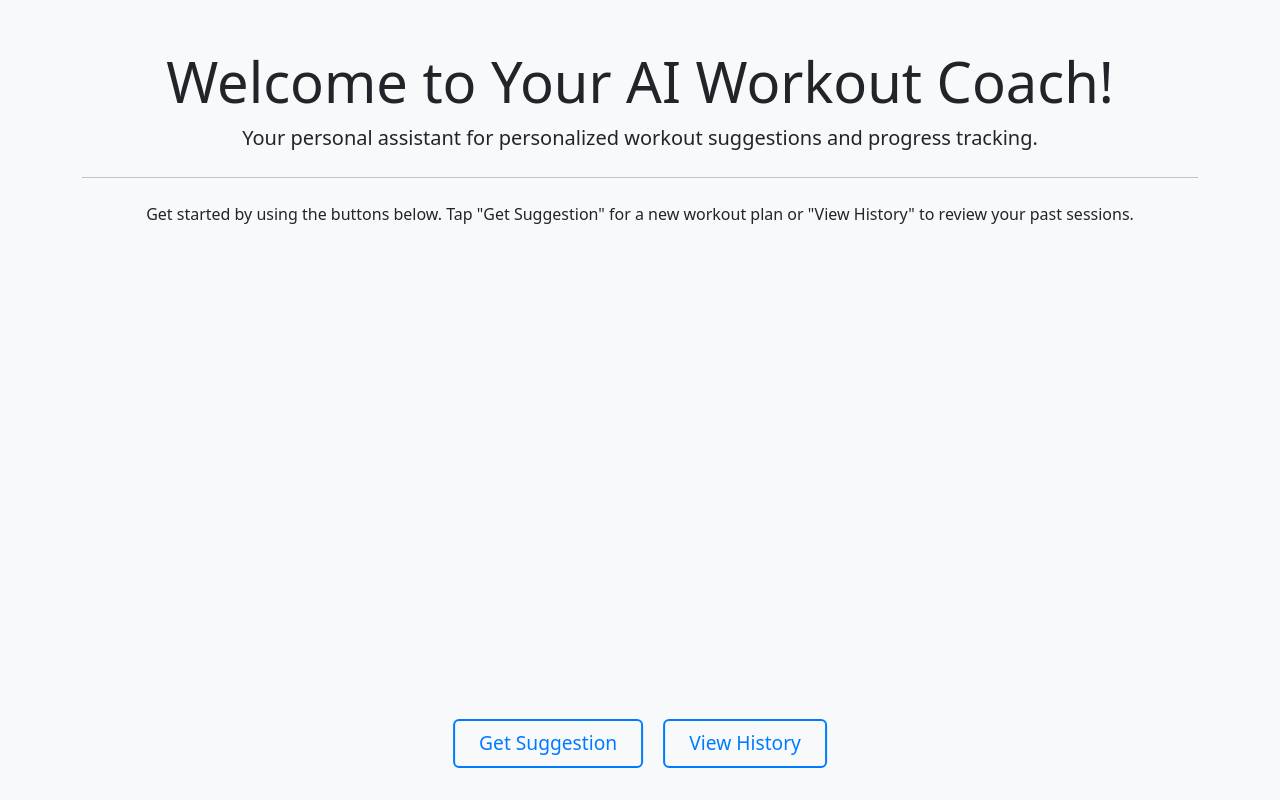
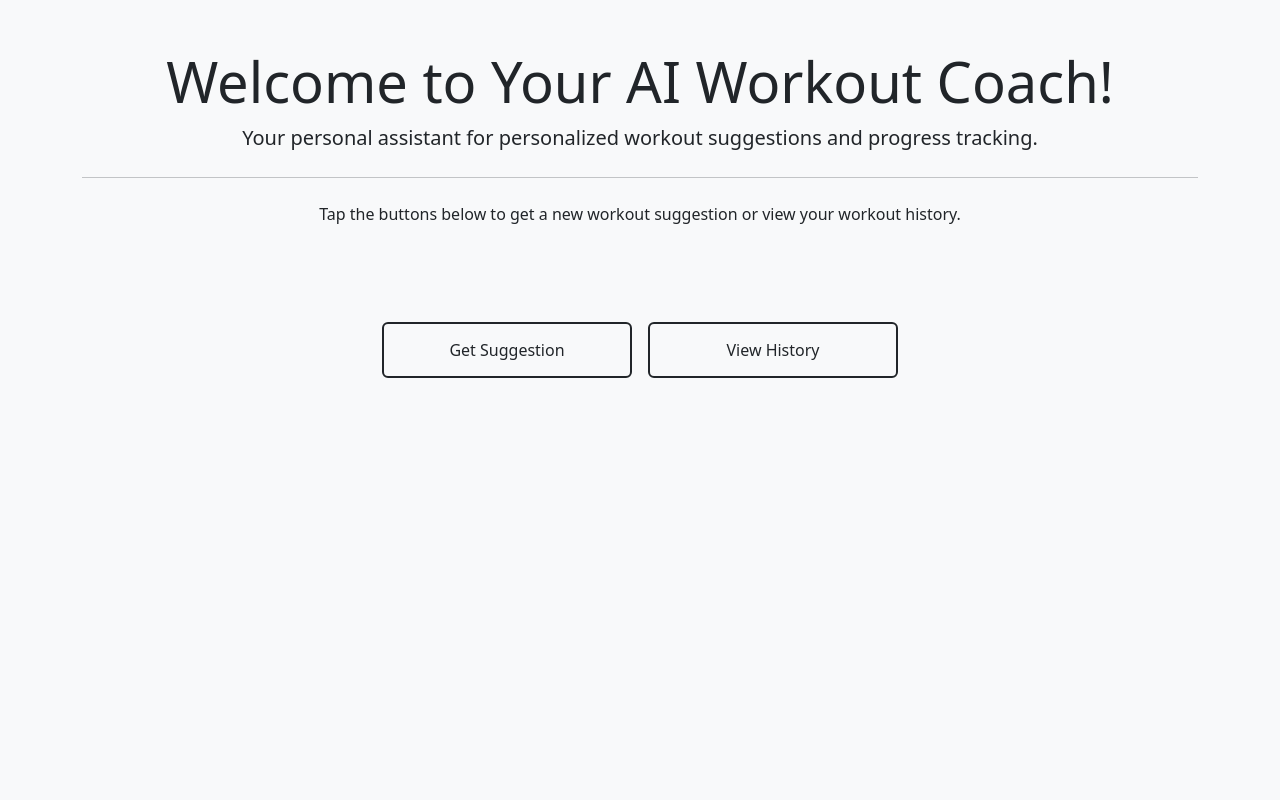
Before and after one commit to pangeafate/ai-workout-coach, a Flask app: page / in a window 1280 px wide. Run offline with Flask 3, Linux system fonts and the light colour scheme.

Commit message:
Update suggestion template with improved modern visuals for production

```diff
--- a/templates/index.html
+++ b/templates/index.html
@@ -5,31 +5,54 @@
     <!-- Ensure proper scaling on mobile devices -->
     <meta name="viewport" content="width=device-width, initial-scale=1.0">
     <title>AI Workout Coach - Home</title>
-    <!-- Bootstrap CSS (without integrity attribute for testing) -->
+    <!-- Bootstrap CSS from CDN (without integrity attributes for testing) -->
     <link href="https://cdn.jsdelivr.net/npm/bootstrap@5.3.0/dist/css/bootstrap.min.css" rel="stylesheet" crossorigin="anonymous">
     <style>
       body {
         background-color: #f8f9fa;
+        color: #212529; /* default text color */
       }
-      /* Minimalistic button style */
-      .btn-minimal {
-        background-color: transparent;
-        border: 2px solid #007bff;
-        color: #007bff;
-        font-size: 1.2rem;
-        padding: 0.5rem 1.5rem;
+      /* Custom responsive button style with explicit color settings */
+      .custom-btn {
+        display: flex;
+        align-items: center;
+        justify-content: center;
+        width: 20vw;
+        height: 7vh;
+        min-width: 150px;
+        min-height: 45px;
+        max-width: 250px;
+        max-height: 60px;
+        color: #212529;                 /* explicitly set text color */
+        border: 2px solid #212529;       /* explicitly set border color */
+        text-decoration: none;
+        font-size: 1rem;
         transition: background-color 0.3s ease, color 0.3s ease;
       }
-      .btn-minimal:hover {
-        background-color: #007bff;
-        color: #fff;
+      .custom-btn:hover {
+        background-color: #212529; /* dark background */
+        color: #fff;             /* white text on hover */
       }
-      /* Fixed container for the bottom buttons */
-      .bottom-buttons {
-        position: fixed;
-        bottom: 2rem;
-        left: 50%;
-        transform: translateX(-50%);
+      /* Container for the buttons with increased vertical spacing */
+      .buttons-container {
+        margin: 6rem 0;
+      }
+      /* On smaller screens, stack buttons vertically */
+      @media (max-width: 768px) {
+        .buttons-container {
+          display: flex;
+          flex-direction: column;
+          gap: 1rem;
+          align-items: center;
+        }
+      }
+      /* On larger screens, align buttons horizontally with a gap */
+      @media (min-width: 769px) {
+        .buttons-container {
+          display: flex;
+          justify-content: center;
+          gap: 1rem;
+        }
       }
     </style>
   </head>
@@ -43,18 +66,17 @@
         </p>
         <hr class="my-4">
         <p>
-          Get started by using the buttons below. Tap "Get Suggestion" for a new workout plan or "View History" to review your past sessions.
+          Tap the buttons below to get a new workout suggestion or view your workout history.
         </p>
+        <!-- Centered buttons container placed in the middle of the content -->
+        <div class="buttons-container">
+          <a href="{{ url_for('suggest') }}" class="btn custom-btn">Get Suggestion</a>
+          <a href="{{ url_for('history') }}" class="btn custom-btn">View History</a>
+        </div>
       </div>
     </div>
 
-    <!-- Bottom Center Minimalistic Buttons -->
-    <div class="bottom-buttons text-center">
-      <a href="{{ url_for('suggest') }}" class="btn btn-minimal me-3">Get Suggestion</a>
-      <a href="{{ url_for('history') }}" class="btn btn-minimal">View History</a>
-    </div>
-
-    <!-- Bootstrap Bundle JS -->
+    <!-- Bootstrap Bundle JS from CDN without integrity attributes -->
     <script src="https://cdn.jsdelivr.net/npm/bootstrap@5.3.0/dist/js/bootstrap.bundle.min.js" crossorigin="anonymous"></script>
   </body>
 </html>
```
Also changed, not shown: openai_integration.py (+18 -14 lines), templates/history.html (+70 -13 lines), templates/suggest.html (+69 -26 lines).
